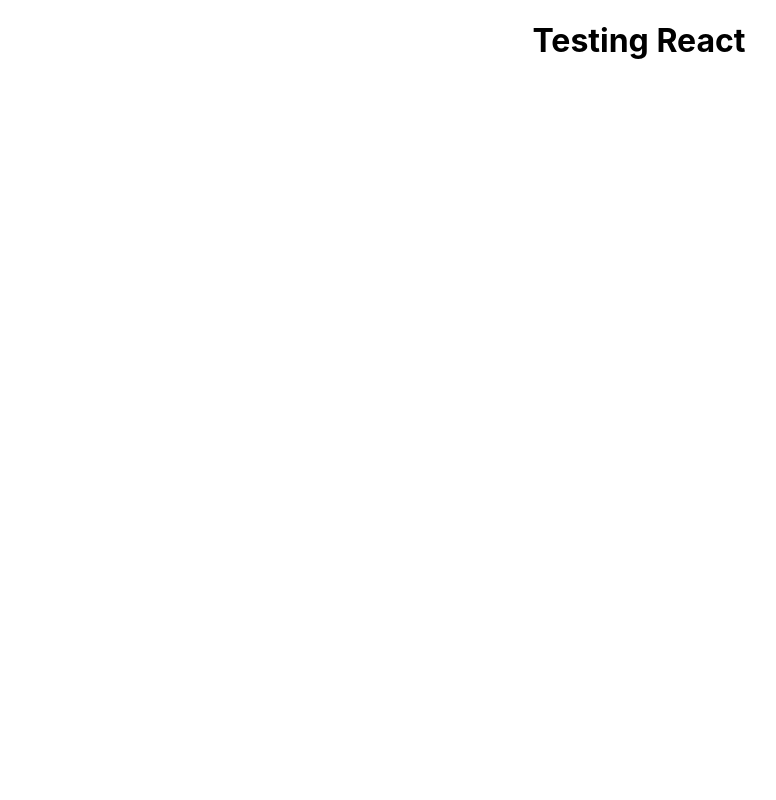
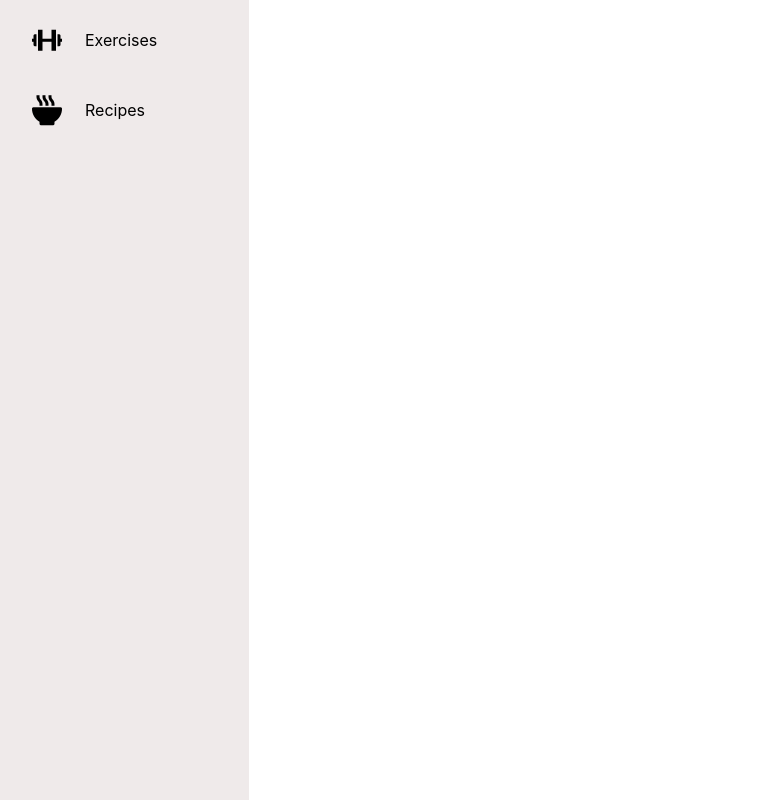
Before and after one commit to jpiaomartins/FitnessManager, a React (Create React App) app: page / in a window 1280 px wide. Shown: the whole page, without its empty margins (1-777 px from the left). Built offline with nearby package versions, Linux system fonts and the light colour scheme.

Commit message:
Side Menu Components

```diff
--- /dev/null
+++ b/src/components/ButtonMenu/ButtonMenu.css
@@ -0,0 +1,23 @@
+.button-menu {
+    display: flex;
+    flex: wrap;
+    justify-content: flex-start;
+    margin: 10px 0px 10px 10px;
+    border-radius: 50px 0px 0px 50px;
+    width: 100%;
+    height: 60px;
+    transition: background-color 0.2s ease-in;
+}
+
+.centered {
+    display: flex;
+    align-items: center;
+}
+
+.active {
+    background-color: var(--background_color);
+}
+
+.button-menu .bx {
+    padding: 0 20px 0 20px;
+}
--- /dev/null
+++ b/src/components/ButtonMenu/ButtonMenu.js
@@ -0,0 +1,19 @@
+import React, {useState} from "react";
+import './ButtonMenu.css';
+
+const ButtonMenu = ({classText, text}) => {
+    const [isActive, setActive] = useState(false);
+
+    const onButtonClick = () => {
+        setActive(!isActive);
+    };
+
+    return (
+        <div className={isActive?'button-menu active':'button-menu'} onClick={onButtonClick}>
+            <i className={classText + ' centered'}></i>
+            <p className="centered">{text}</p>
+        </div>
+    )
+};
+
+export default ButtonMenu;
--- /dev/null
+++ b/src/components/SideMenu/SideMenu.css
@@ -0,0 +1,6 @@
+.side-menu {
+    background: var(--side_menu_background_color);
+    width: 250px;
+    height: 100%;
+    position: fixed;
+}
--- /dev/null
+++ b/src/components/SideMenu/SideMenu.js
@@ -0,0 +1,14 @@
+import React from "react";
+import './SideMenu.css';
+import ButtonMenu from "../ButtonMenu/ButtonMenu";
+
+const SideMenu = () => {
+    return (
+        <div className='side-menu'>
+            <ButtonMenu classText={'bx bx-dumbbell bx-md'} text={'Exercises'}/>
+            <ButtonMenu classText={'bx bxs-bowl-hot bx-md'} text={'Recipes'}/>
+        </div>
+    )
+};
+
+export default SideMenu;
--- a/src/containers/App.js
+++ b/src/containers/App.js
@@ -1,9 +1,11 @@
+import React from 'react';
 import './App.css';
+import SideMenu from '../components/SideMenu/SideMenu';
 
 function App() {
   return (
     <div className="App">
-        <h1>Testing React</h1>
+        <SideMenu />
     </div>
   );
 }
--- a/src/index.css
+++ b/src/index.css
@@ -1,3 +1,11 @@
+@import "https://unpkg.com/boxicons@2.1.4/css/boxicons.min.css";
+
+:root {
+  --side_menu_background_color: rgb(239, 234, 234);
+  --side_menu_icon_colo: orange;
+  --background_color: white;
+}
+
 body {
   margin: 0;
   font-family: -apple-system, BlinkMacSystemFont, 'Segoe UI', 'Roboto', 'Oxygen',
@@ -5,6 +13,7 @@
     sans-serif;
   -webkit-font-smoothing: antialiased;
   -moz-osx-font-smoothing: grayscale;
+  background: var(--background_color);
 }
 
 code {
```
